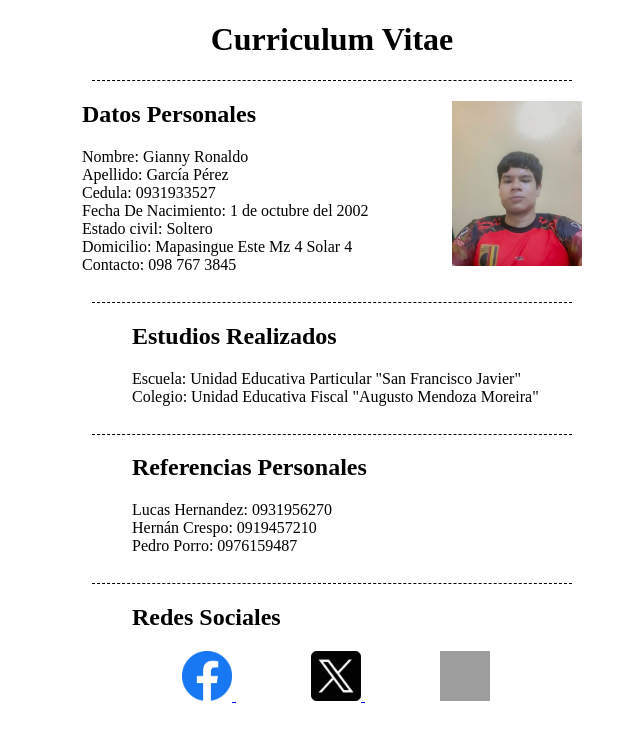
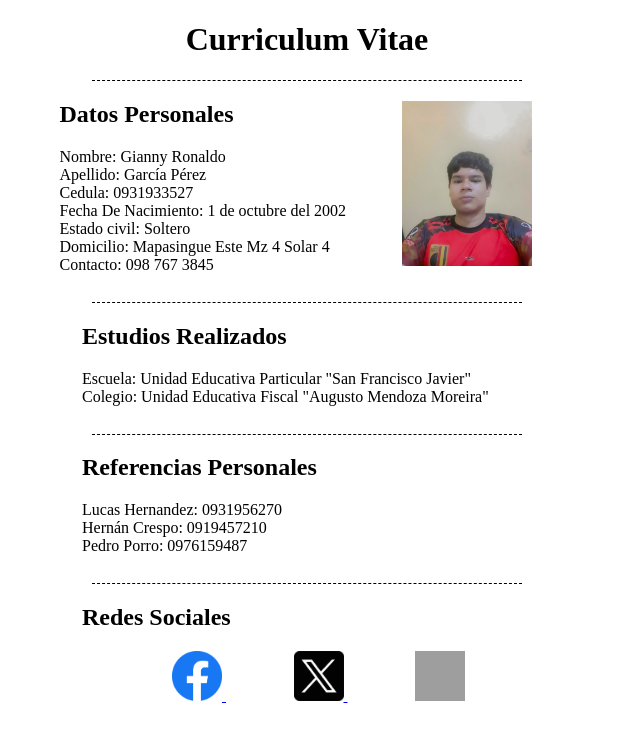
Before and after one commit to ronaldito10/github-page, a plain HTML site: page index.html in a window 1280 px wide. Shown: the whole page, without its empty margins (366-1006 px from the left). Drawn offline with Linux system fonts and the light colour scheme; grey boxes are pictures that could not be loaded.

Commit message:
Update diseno.css

```diff
--- a/diseno.css
+++ b/diseno.css
@@ -1,6 +1,6 @@
 body{
     margin: 20px;
-    width: 500px;
+    width: 450px;
     margin-left: 35%;
 }
 
@@ -8,7 +8,7 @@ body{
     float: right;
     width: 130px;
     height: auto;
-    margin-left: 5px;
+    margin-left: -25px;
 }
 
 .a{
@@ -23,7 +23,7 @@ body{
 
 .contenedor1{
     position: relative;
-    margin-left: 0%;
+    margin-left: -5%;
 }
 
 .c{
@@ -34,7 +34,7 @@ body{
 
 .contenedor2{
     position: relative;
-    margin-left: 10%;
+    margin-left: 0%;
 }
 
 .d{
@@ -44,7 +44,7 @@ body{
 }
 .contenedor3{
     position: relative;
-    margin-left: 10%;
+    margin-left: 0%;
 }
 
 .e{
@@ -55,7 +55,7 @@ body{
 
 .contenedor4{
     position: relative;
-    margin-left: 10%;
+    margin-left: 0%;
 }
 
 .f1{
```
